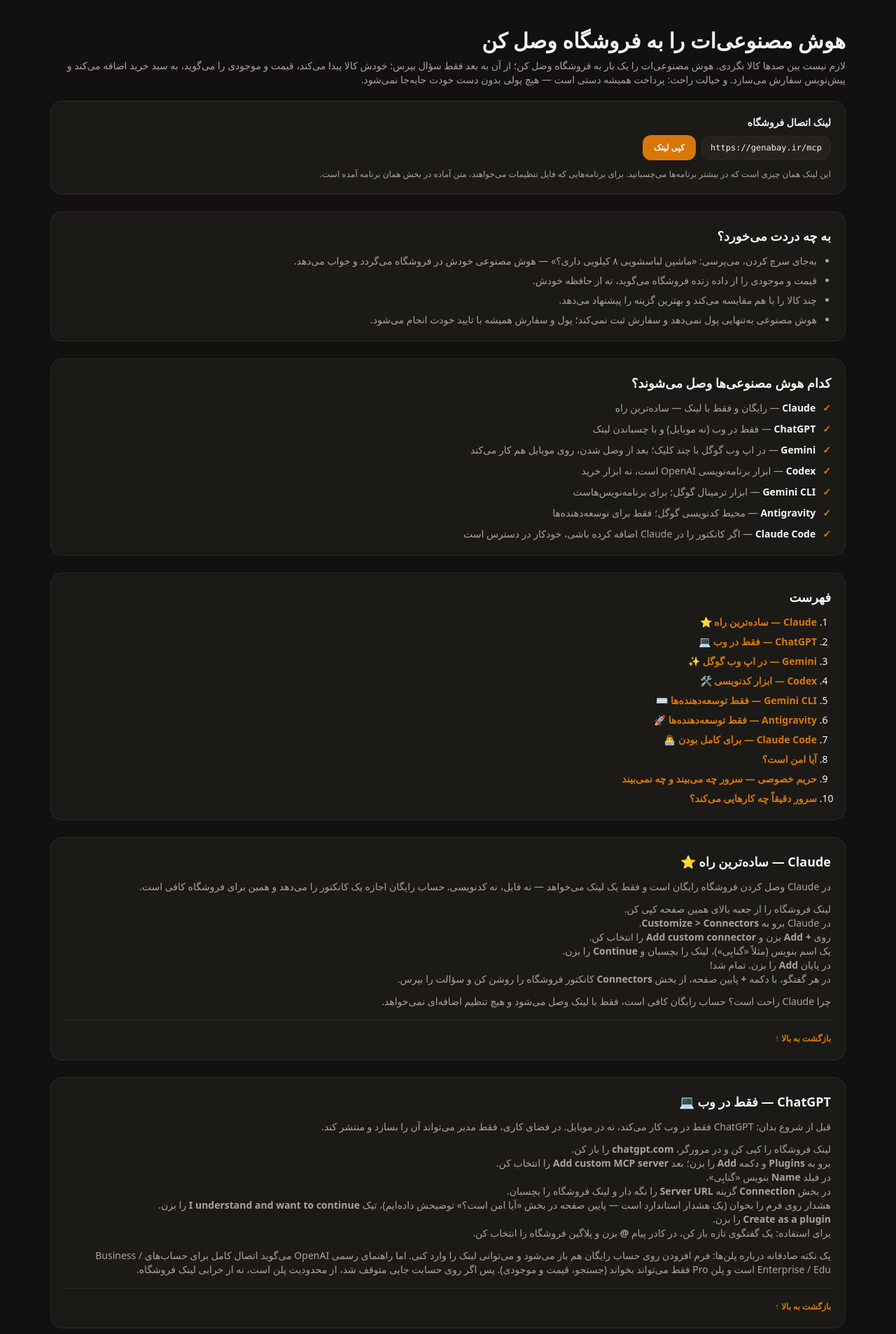
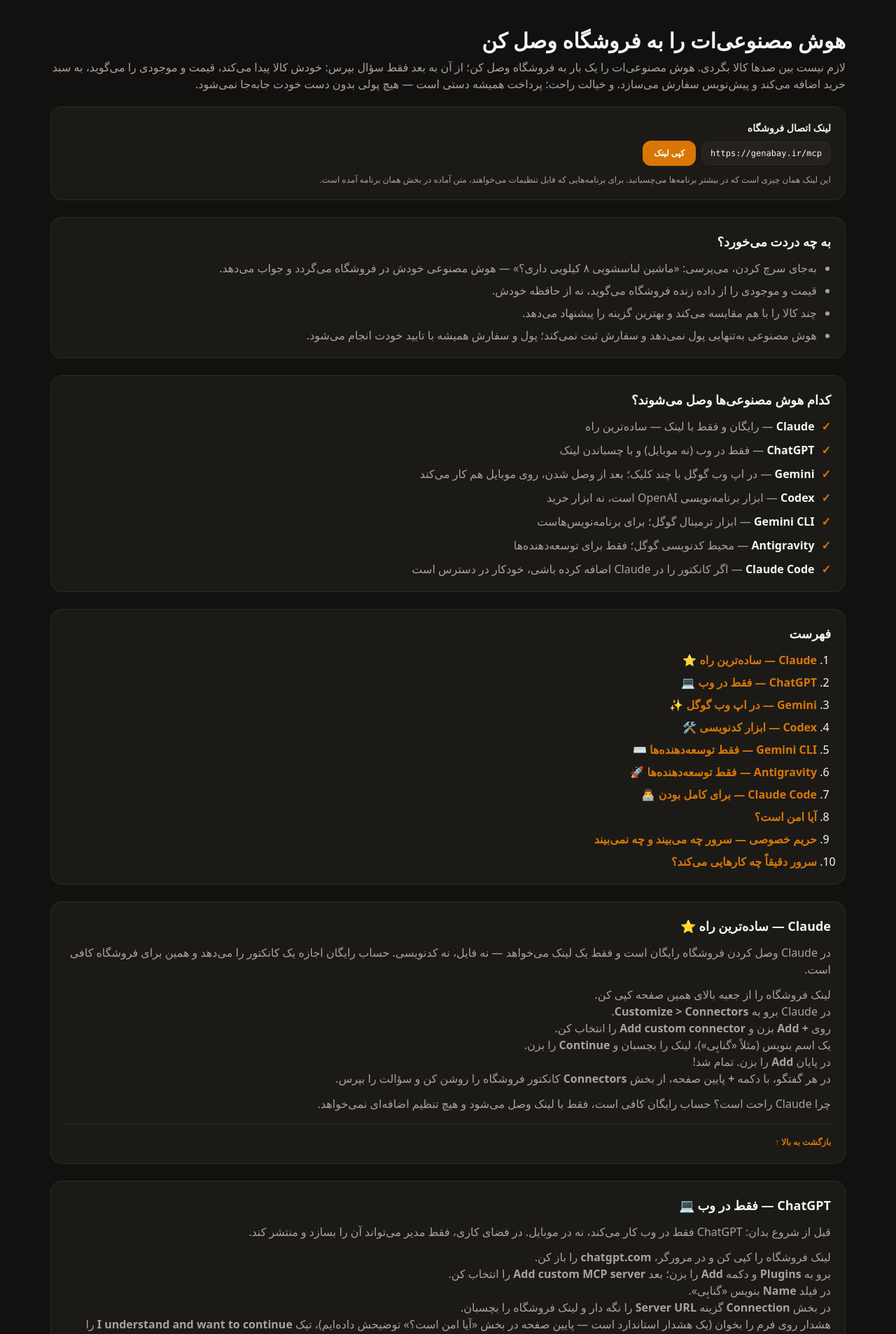
Before and after one commit to MH-Borazjani/bandeh, a FastAPI app: page /mcp-guide in a window 1280 px wide. Shown: the part 73-1979 px from the top of the page at 70% size. Run offline with FastAPI, Linux system fonts and the light colour scheme; data that the repository does not hold is empty; parts of the project's set-up code (start-up, migrations or seed data) failed here and were passed over.

Commit message:
Guide fix: wrap code blocks (no horizontal scroll), bigger document text; sync PWA Caddy route + volume to repo

```diff
--- a/app/e-commerce/templates/mcp_guide.html
+++ b/app/e-commerce/templates/mcp_guide.html
@@ -6,9 +6,25 @@
      Steps stay in Persian; only the button/menu names are in English,
      exactly as they appear in each app. Sections come from Directus
      (mcp_guide_sections); the intro and the link come from site_settings. -->
+<style>
+  /* Guide code blocks: wrap long lines instead of scrolling sideways.
+     The commands stay one line in the text (copy keeps the real line),
+     only the display wraps, so a phone never gets a horizontal scroll. */
+  .guide-body pre {
+    white-space: pre-wrap;
+    word-break: break-all;
+    overflow-wrap: anywhere;
+    max-width: 100%;
+  }
+  .guide-body pre code {
+    white-space: inherit;
+    word-break: inherit;
+    overflow-wrap: inherit;
+  }
+</style>
 <div id="top" class="mb-5">
   <h1 class="text-xl sm:text-2xl lg:text-3xl font-black theme-text-main mb-2">هوش مصنوعی‌ات را به فروشگاه وصل کن</h1>
-  <p class="text-xs sm:text-sm theme-text-muted leading-relaxed">{{ site.settings.mcp_guide_intro }}</p>
+  <p class="text-sm sm:text-base theme-text-muted leading-relaxed">{{ site.settings.mcp_guide_intro }}</p>
 </div>
 
 <!-- The link itself, with a copy button -->
@@ -28,7 +44,7 @@
 <!-- What it does for you — and what it never does alone -->
 <div class="theme-bg-card theme-border border rounded-2xl p-4 sm:p-5 mb-6">
   <h2 class="text-base sm:text-lg font-bold theme-text-main mb-3">به چه دردت می‌خورد؟</h2>
-  <ul class="text-xs sm:text-sm theme-text-muted leading-relaxed space-y-2 list-disc pr-5">
+  <ul class="text-sm sm:text-base theme-text-muted leading-relaxed space-y-2 list-disc pr-5">
     <li>به‌جای سرچ کردن، می‌پرسی: «ماشین لباسشویی ۸ کیلویی داری؟» — هوش مصنوعی خودش در فروشگاه می‌گردد و جواب می‌دهد.</li>
     <li>قیمت و موجودی را از داده زنده فروشگاه می‌گوید، نه از حافظه خودش.</li>
     <li>چند کالا را با هم مقایسه می‌کند و بهترین گزینه را پیشنهاد می‌دهد.</li>
@@ -41,7 +57,7 @@
   <h2 class="text-base sm:text-lg font-bold theme-text-main mb-3">کدام هوش مصنوعی‌ها وصل می‌شوند؟</h2>
   <ul class="space-y-2.5">
     {% for s in sections %}
-    <li class="flex items-start gap-2.5 text-xs sm:text-sm">
+    <li class="flex items-start gap-2.5 text-sm sm:text-base">
       <span class="shrink-0 font-black {% if s.supported %}theme-accent{% else %}theme-text-muted{% endif %}">{% if s.supported %}✓{% else %}✗{% endif %}</span>
       <span>
         <a href="#{{ s.slug }}" class="font-bold theme-text-main hover:underline">{{ s.ai_name }}</a>
@@ -55,7 +71,7 @@
 <!-- Table of contents -->
 <div class="theme-bg-card theme-border border rounded-2xl p-4 sm:p-5 mb-6">
   <h2 class="text-base sm:text-lg font-bold theme-text-main mb-3">فهرست</h2>
-  <ol class="space-y-2 text-xs sm:text-sm list-decimal pr-5">
+  <ol class="space-y-2 text-sm sm:text-base list-decimal pr-5">
     {% for s in sections %}
     <li><a href="#{{ s.slug }}" class="theme-accent font-semibold hover:underline">{{ s.title }}</a></li>
     {% endfor %}
@@ -69,7 +85,7 @@
 {% for s in sections %}
 <section id="{{ s.slug }}" class="theme-bg-card theme-border border rounded-2xl p-4 sm:p-5 mb-6">
   <h2 class="text-base sm:text-lg font-bold theme-text-main mb-3">{{ s.title }}</h2>
-  <div class="text-xs sm:text-sm theme-text-muted leading-relaxed space-y-3 guide-body">
+  <div class="text-sm sm:text-base theme-text-muted leading-relaxed space-y-3 guide-body">
     {{ s.body | safe }}
   </div>
   <div class="mt-4 pt-3 border-t theme-border">
@@ -81,7 +97,7 @@
 <!-- Is it safe? -->
 <section id="safety" class="theme-bg-card theme-border border rounded-2xl p-4 sm:p-5 mb-6">
   <h2 class="text-base sm:text-lg font-bold theme-text-main mb-3">آیا امن است؟ 🔒</h2>
-  <div class="text-xs sm:text-sm theme-text-muted leading-relaxed space-y-3">
+  <div class="text-sm sm:text-base theme-text-muted leading-relaxed space-y-3">
     <p>سؤال خوبی است — و جوابش را ساده و شفاف می‌گوییم تا با خیال راحت تصمیم بگیری.</p>
     <p><b class="theme-text-main">آن هشدار ترسناک موقع وصل کردن چیست؟</b> وقتی می‌خواهی یک سرور سفارشی اضافه کنی، برنامه‌ات یک هشدار نشان می‌دهد؛ چیزی شبیه «این سرور می‌تواند خطرناک باشد». نترس: این یک <b class="theme-text-main">هشدار استاندارد</b> است که برای <b class="theme-text-main">هر</b> سرور سفارشی می‌آید — هر فروشگاه و هر سرویسی در دنیا که بخواهی وصل کنی، همین هشدار را می‌بینی. این هشدار مخصوص سرور ما نیست و یعنی «خودت داری یک سرور بیرونی اضافه می‌کنی، حواست باشد»، نه این‌که سرور ما مشکلی داشته باشد.</p>
     <p><b class="theme-text-main">پرداخت همیشه دستی است.</b> سرور فروشگاه <b class="theme-text-main">هیچ‌وقت خودش پول پرداخت نمی‌کند</b>. نهایت کاری که می‌کند این است: یک <b class="theme-text-main">لینک پرداخت زیبال</b> به تو می‌دهد؛ تو روی آن می‌زنی، وارد صفحه بانک می‌شوی و <b class="theme-text-main">خودت</b> پرداخت می‌کنی — دقیقاً مثل خرید عادی از سایت. تا خودت در صفحه بانک پرداخت نکنی، هیچ پولی جابه‌جا نمی‌شود.</p>
@@ -97,7 +113,7 @@
 <!-- Privacy: what the server sees and what it never sees -->
 <section id="privacy" class="theme-bg-card theme-border border rounded-2xl p-4 sm:p-5 mb-6">
   <h2 class="text-base sm:text-lg font-bold theme-text-main mb-3">حریم خصوصی — سرور چه می‌بیند و چه نمی‌بیند 👀</h2>
-  <div class="text-xs sm:text-sm theme-text-muted leading-relaxed space-y-3">
+  <div class="text-sm sm:text-base theme-text-muted leading-relaxed space-y-3">
     <p>حق داری شکاک باشی — ما هم همین‌طوریم. پس اینجا دقیق و ساده می‌گوییم سرور فروشگاه چه چیزی را می‌بیند، چه چیزی را نگه می‌دارد و چه کارهایی را هیچ‌وقت نمی‌کند. بدون حرف اضافه.</p>
     <div class="rounded-xl border p-3 sm:p-4" style="border-color:#34d399; background-color:rgba(52,211,153,0.08);">
       <p class="font-bold theme-text-main mb-1">🤝 قول ما به شما</p>
@@ -121,7 +137,7 @@
 <!-- What exactly can the server do? The 9 tools. -->
 <section id="tools" class="theme-bg-card theme-border border rounded-2xl p-4 sm:p-5 mb-6">
   <h2 class="text-base sm:text-lg font-bold theme-text-main mb-3">سرور دقیقاً چه کارهایی می‌کند؟ 🧰</h2>
-  <div class="text-xs sm:text-sm theme-text-muted leading-relaxed space-y-3">
+  <div class="text-sm sm:text-base theme-text-muted leading-relaxed space-y-3">
     <p>این فهرست کامل است: سرور فروشگاه فقط همین ۹ کار را بلد است. هر کاری خارج از این فهرست، به‌سادگی برایش تعریف نشده و نمی‌تواند انجامش بدهد.</p>
     <p><b class="theme-text-main">بدون کلید — برای همه آزاد است:</b></p>
     <ul class="list-disc pr-5 space-y-1.5">
--- a/compose.prod.yaml
+++ b/compose.prod.yaml
@@ -29,6 +29,7 @@ services:
       - ./Caddyfile:/etc/caddy/Caddyfile:ro
       - ./caddy-certs:/etc/caddy/certs:ro
       - ./acme-challenges:/srv/acme-challenges:ro
+      - ./directus-pwa:/srv/bandeh/app/directus-pwa:ro
       - caddy_data:/data
       - caddy_config:/config
     depends_on:
```
Also changed, not shown: 1 other file.
